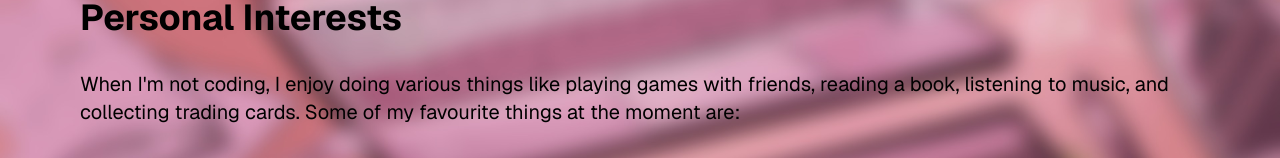
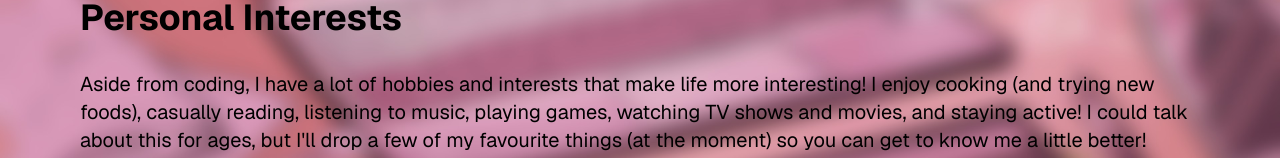
Before and after one commit to fastcar181/portfolio, a Next.js app: page /about in a window 1280 px wide. Shown: the part 642-800 px from the top of the page. Built offline with nearby package versions, Linux system fonts and the light colour scheme; grey boxes are pictures that could not be loaded.

Commit message:
Updated about page

```diff
--- a/app/about/page.js
+++ b/app/about/page.js
@@ -18,7 +18,7 @@ export default function About() {
               <img src="https://cdn.jsdelivr.net/gh/devicons/devicon@latest/icons/csharp/csharp-original.svg" className="h-16"/>
           </div>
           <h1 className="text-4xl font-bold text-center sm:text-left">Personal Interests</h1>
-          <p className="text-xl text-center sm:text-left">When I'm not coding, I enjoy doing various things like playing games with friends, reading a book, listening to music, and collecting trading cards. Some of my favourite things at the moment are:</p>
+          <p className="text-xl text-center sm:text-left">Aside from coding, I have a lot of hobbies and interests that make life more interesting! I enjoy cooking (and trying new foods), casually reading, listening to music, playing games, watching TV shows and movies, and staying active! I could talk about this for ages, but I'll drop a few of my favourite things (at the moment) so you can get to know me a little better!</p>
           <div className="grid grid-cols-1 sm:grid-cols-2 lg:grid-cols-3 gap-8">
               <iframe style={{ borderRadius: "12px" }} src="https://open.spotify.com/embed/track/04mlpyRplis2yvf18EwaeN?utm_source=generator" width="100%" height="100" frameBorder="0" allow="autoplay; clipboard-write; encrypted-media; fullscreen; picture-in-picture" loading="lazy"></iframe>
           </div>
```
